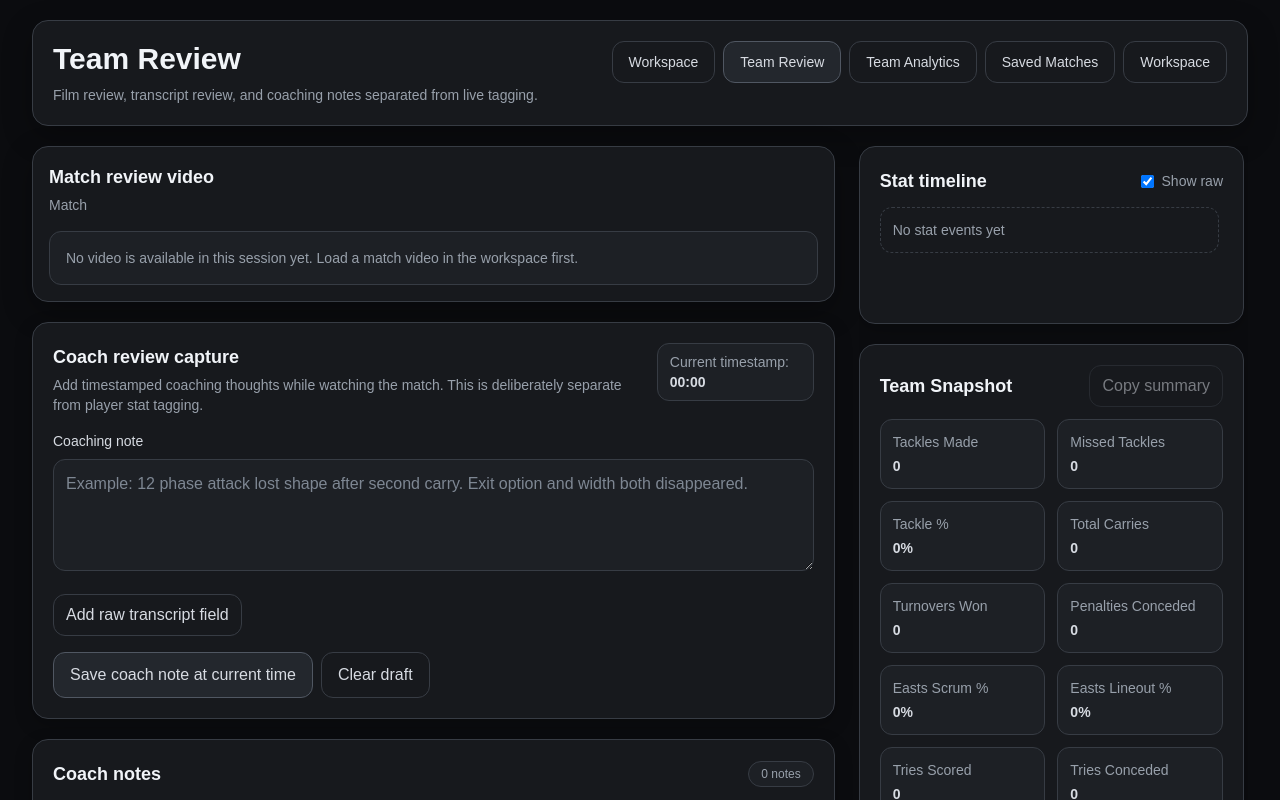
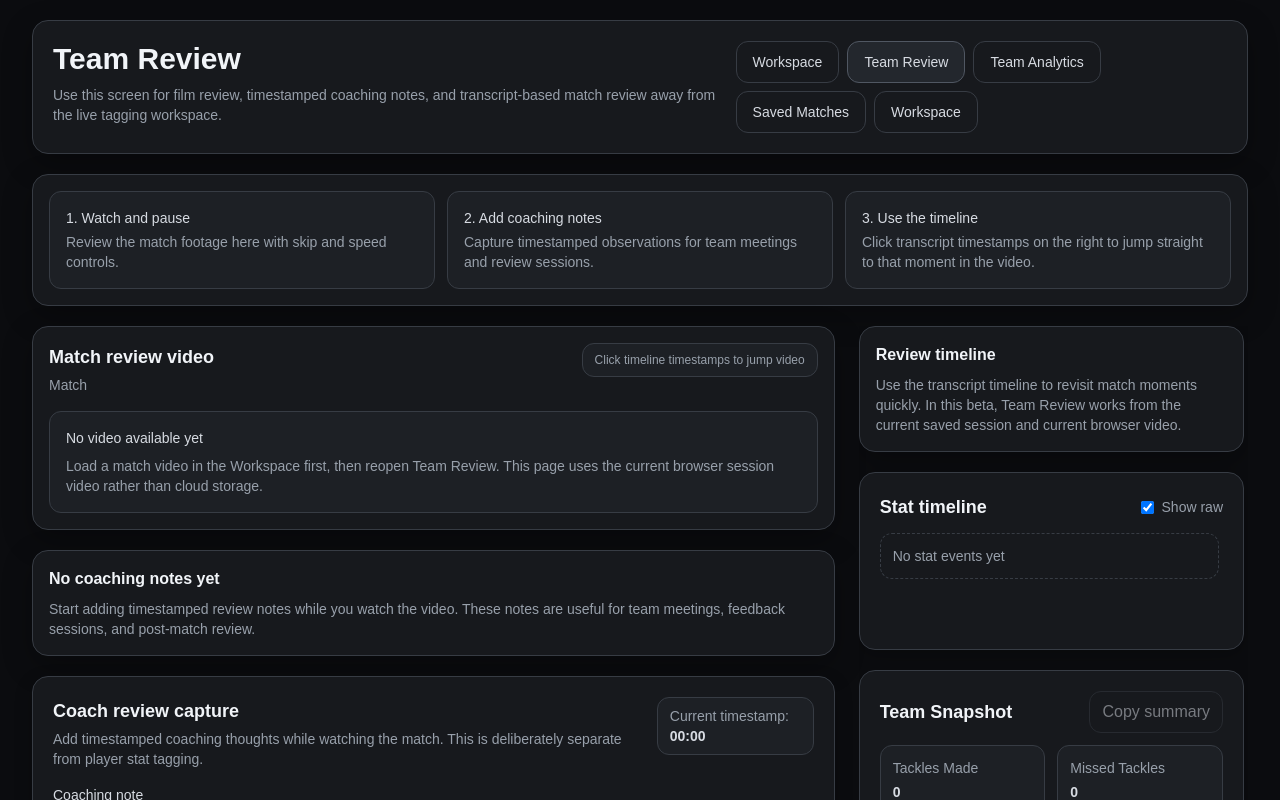
Before and after one commit to srallsopp01-hub/rugby-app, a Next.js app: page /game-review in a window 1280 px wide. Shown: the top 800 px of the page. Built offline with nearby package versions, Linux system fonts and the light colour scheme.

Commit message:
Improve team review page guidance and empty states

```diff
--- a/app/game-review/page.tsx
+++ b/app/game-review/page.tsx
@@ -1,6 +1,5 @@
 "use client";
 
-import Link from "next/link";
 import { useEffect, useMemo, useRef, useState } from "react";
 import AppTopNav from "../rugby-tagging/components/AppTopNav";
 import GameReviewTimelinePanel from "../rugby-tagging/components/GameReviewTimelinePanel";
@@ -232,12 +231,12 @@ export default function GameReviewPage() {
       <div className="mx-auto max-w-[1900px] space-y-5">
         <div className="rounded-2xl border border-border bg-panel p-5 shadow-[var(--shadow-soft)]">
           <div className="flex flex-col gap-4 xl:flex-row xl:items-start xl:justify-between">
-            <div>
+            <div className="max-w-3xl">
               <h1 className="text-2xl font-semibold text-foreground-strong md:text-3xl">
                 Team Review
               </h1>
               <p className="mt-2 text-sm text-muted">
-                Film review, transcript review, and coaching notes separated from live tagging.
+                Use this screen for film review, timestamped coaching notes, and transcript-based match review away from the live tagging workspace.
               </p>
             </div>
 
@@ -245,10 +244,36 @@ export default function GameReviewPage() {
           </div>
         </div>
 
+        <div className="rounded-2xl border border-border bg-panel p-4 shadow-[var(--shadow-soft)]">
+          <div className="grid grid-cols-1 gap-3 md:grid-cols-3">
+            <div className="rounded-xl border border-border bg-panel-2 p-4">
+              <div className="text-sm font-medium text-foreground">1. Watch and pause</div>
+              <div className="mt-1 text-sm text-muted">
+                Review the match footage here with skip and speed controls.
+              </div>
+            </div>
+
+            <div className="rounded-xl border border-border bg-panel-2 p-4">
+              <div className="text-sm font-medium text-foreground">2. Add coaching notes</div>
+              <div className="mt-1 text-sm text-muted">
+                Capture timestamped observations for team meetings and review sessions.
+              </div>
+            </div>
+
+            <div className="rounded-xl border border-border bg-panel-2 p-4">
+              <div className="text-sm font-medium text-foreground">3. Use the timeline</div>
+              <div className="mt-1 text-sm text-muted">
+                Click transcript timestamps on the right to jump straight to that moment in the video.
+              </div>
+            </div>
+          </div>
+        </div>
+
         <div className="grid grid-cols-1 gap-6 xl:grid-cols-12">
           <section className="space-y-5 xl:col-span-8">
             <div className="rounded-2xl border border-border bg-panel p-4 shadow-[var(--shadow-soft)]">
-              <div className="mb-4">
+              <div className="mb-4 flex flex-col gap-3 md:flex-row md:items-start md:justify-between">
+                <div>
                   <h2 className="text-lg font-semibold text-foreground-strong">
                     Match review video
                   </h2>
@@ -257,6 +282,11 @@ export default function GameReviewPage() {
                       .filter(Boolean)
                       .join(" • ")}
                   </p>
+                </div>
+
+                <div className="rounded-xl border border-border bg-panel-2 px-3 py-2 text-xs text-muted">
+                  Click timeline timestamps to jump video
+                </div>
               </div>
 
               {videoSrc ? (
@@ -317,10 +347,24 @@ export default function GameReviewPage() {
                 </>
               ) : (
                 <div className="rounded-xl border border-border bg-panel-2 px-4 py-4 text-sm text-muted">
-                  No video is available in this session yet. Load a match video in the workspace first.
+                  <div className="font-medium text-foreground">No video available yet</div>
+                  <p className="mt-2">
+                    Load a match video in the Workspace first, then reopen Team Review. This page uses the current browser session video rather than cloud storage.
+                  </p>
                 </div>
               )}
             </div>
+
+            {coachNotes.length === 0 && (
+              <div className="rounded-2xl border border-border bg-panel p-4 shadow-[var(--shadow-soft)]">
+                <h2 className="text-base font-semibold text-foreground-strong">
+                  No coaching notes yet
+                </h2>
+                <p className="mt-2 text-sm text-muted">
+                  Start adding timestamped review notes while you watch the video. These notes are useful for team meetings, feedback sessions, and post-match review.
+                </p>
+              </div>
+            )}
 
             <CoachReviewPanel
               currentTime={currentTime}
@@ -348,6 +392,15 @@ export default function GameReviewPage() {
           </section>
 
           <aside className="space-y-5 xl:col-span-4 xl:sticky xl:top-5 xl:max-h-[calc(100vh-2rem)] xl:overflow-y-auto xl:pr-1">
+            <div className="rounded-2xl border border-border bg-panel p-4 shadow-[var(--shadow-soft)]">
+              <h2 className="text-base font-semibold text-foreground-strong">
+                Review timeline
+              </h2>
+              <p className="mt-2 text-sm text-muted">
+                Use the transcript timeline to revisit match moments quickly. In this beta, Team Review works from the current saved session and current browser video.
+              </p>
+            </div>
+
             <GameReviewTimelinePanel
               events={events}
               showRawTranscript={showRawTranscript}
```
Lines whose indentation alone changed are shown as unchanged.
